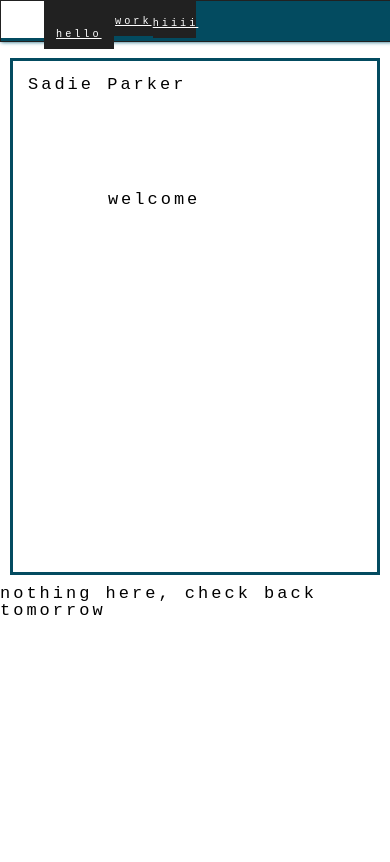
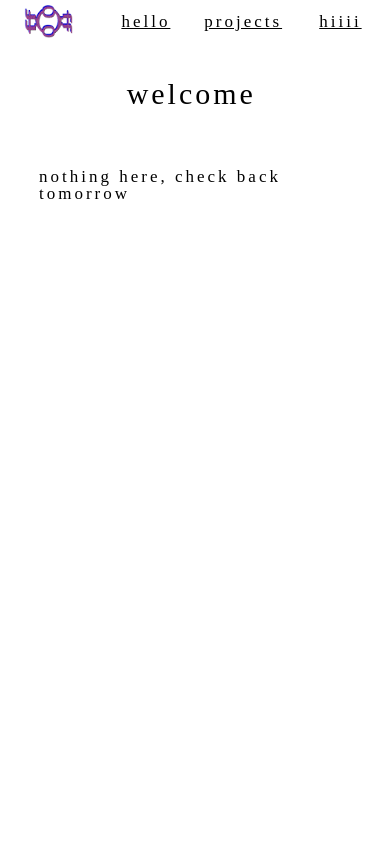
Before and after one commit to spacerest/sadies_site, a Django app: template templates/cv.html in a window 390 px wide. After the commit the page ends 199 px from the top, so only its background shows below. Run offline with Django 3.2, Linux system fonts and the light colour scheme; the template is opened without the code that fills it, so the values that code supplies are empty.

Commit message:
added weird logo

```diff
--- a/templates/base.html
+++ b/templates/base.html
@@ -14,11 +14,6 @@
   <title>{% block title %}Sadie Parker{% endblock %}</title>
 <!-!---script src="http://ajax.googleapis.com/ajax/libs/jquery/2.0.2/jquery.min.js"></script-->
 <script src="{% static "/website/scripts/animation.js" %}"></script>
-<svg height="0">
-  <filter id="f1">
-    <feGaussianBlur stdDeviation="1"/>
-  </filter>
-</svg>
 
 {% block skripts %}
 {% endblock %}
@@ -29,10 +24,10 @@
 {% block loadedgif %}{% endblock %}
 <nav class="{% block nav-selection %}home{% endblock %}">
 <div id="top-nav" class="grid">
-    <a href="/" class="pretty"></a>
+    <a href="/" class="pretty"><img src="{% static "/website/assets/images/bug_logo.png" %}" /></a>
     <a href="/hello/" class="hello">hello
     </a>
-    <a href="/work/" class="work">work
+    <a href="/projects/" class="work">projects
     </a>
     <a href="/other/" class="other">hiiii
     </a>
@@ -40,13 +35,11 @@
 </div>
 </nav>
 <div class="wrap">
-<div class="placeholder">hello?</div>
   <div class="page">
 <header>
 <div class="header-wrap grid">
-  <h1>Sadie Parker</h1>
     {% if nav %}
-      <h2>{% block pagetitle %}{{ nav }} > {{ nav }}{% endblock %}</h2>
+      <h2>{% block pagetitle %}{{ nav }}{% endblock %}</h2>
 	{% else %}
 <h2>welcome</h2>
 {% endif %}
--- a/website/static/website/assets/css/main.css
+++ b/website/static/website/assets/css/main.css
@@ -53,6 +53,10 @@ body {
   height: 100%;
   display: inline-block; }
 
+a {
+  color: black;
+  text-decoration: none; }
+
 .grid {
   justify-items: stretch;
   display: grid;
@@ -61,56 +65,49 @@ body {
 
 html {
   box-sizing: border-box;
-  font-family: "Courier New", sans-serif;
   font-weight: 500;
   font-size: 17px;
   letter-spacing: 3px;
-  height: 100%;
-  background-color: white; }
+  height: 100%; }
 
 #top-nav {
   height: 100%;
   grid-column-start: 1;
-  grid-column-end: 51;
+  grid-column-end: 101;
   grid-row-start: 1;
-  grid-row-end: 51;
-  box-shadow: 1px 0px 4px #045e79; }
+  grid-row-end: 101; }
 
 .wrap {
-  height: 100%; }
+  height: 100%;
+  width: 100vw; }
   .wrap .page {
-    width: 60vw;
+    margin-left: 240px;
+    margin-right: 10vw;
     float: left;
     display: inline-block;
     height: 100%; }
     @media screen and (max-width: 600px) {
       .wrap .page {
-        width: 100vw; } }
+        margin-left: 10vw; } }
     .wrap .page header {
       width: 100%; }
       .wrap .page header .header-wrap {
-        height: 57vh;
-        border: 3px solid #034b60;
+        height: 10vh;
         margin: 10px;
         padding: 15px; }
-        .wrap .page header .header-wrap h1 {
-          grid-column-start: 1;
-          grid-column-end: 51;
-          grid-row-start: 1;
-          grid-row-end: 51; }
         .wrap .page header .header-wrap h2 {
           grid-column-start: 25;
           grid-column-end: 51;
           grid-row-start: 25;
-          grid-row-end: 51; }
+          grid-row-end: 51;
+          font-size: 30px; }
         @media screen and (max-width: 600px) {
           .wrap .page header .header-wrap {
-            margin-top: 40px; } }
+            margin-top: 44px; } }
     .wrap .page .content {
       width: 100%; }
   .wrap .placeholder {
     float: left;
-    background-color: transparent;
     width: 20vw;
     min-width: 200px;
     height: 100%;
@@ -127,87 +124,96 @@ nav {
   z-index: 2; }
   @media screen and (max-width: 600px) {
     nav {
-      height: 40px;
+      height: 44px;
       top: 0px;
       width: 100%;
       z-index: 2;
       display: block;
-      font-size: 10.2px; } }
-  nav a {
-    color: white; }
+      font-size: 17px; } }
+
+#top-nav:hover {
+  transition: .3s ease-in; }
 
 #top-nav {
-  border: 1px solid #212121; }
-  #top-nav:hover {
-    background-color: #034b60;
-    transition: .3s ease-in; }
-
+  line-height: 25vh; }
   #top-nav a {
     width: 100%;
     height: 100%;
     text-align: center;
-  position: relative;
-  padding-top: 41%; }
+    position: relative; }
   #top-nav .pretty {
     grid-column-start: 1;
     grid-column-end: 101;
     grid-row-start: 1;
     grid-row-end: 26;
-  background-color: white; }
+    border: 1px solid rbga(255, 255, 255, 1); }
     #top-nav .pretty:hover {
       transition: .1s ease-in;
-    background-color: #045e79; }
+      color: red; }
+    #top-nav .pretty img {
+      height: 18vh;
+      max-width: 200px;
+      padding-top: 30px; }
   #top-nav .hello {
     grid-column-start: 1;
     grid-column-end: 101;
     grid-row-start: 26;
-  grid-row-end: 51; }
+    grid-row-end: 51;
+    border: 1px solid rbga(255, 255, 255, 1); }
     #top-nav .hello:hover {
       transition: .1s ease-in;
-    background-color: #045e79; }
+      color: white;
+      background-color: rgba(0, 0, 0, 0.4); }
   #top-nav .work {
     grid-column-start: 1;
     grid-column-end: 101;
     grid-row-start: 51;
-  grid-row-end: 76; }
+    grid-row-end: 76;
+    border: 1px solid rbga(255, 255, 255, 1); }
     #top-nav .work:hover {
       transition: .1s ease-in;
-    background-color: #045e79; }
+      color: white;
+      background-color: rgba(0, 0, 0, 0.4); }
   #top-nav .other {
     grid-column-start: 1;
     grid-column-end: 101;
     grid-row-start: 76;
-  grid-row-end: 101; }
+    grid-row-end: 101;
+    border: 1px solid rbga(255, 255, 255, 1); }
     #top-nav .other:hover {
       transition: .1s ease-in;
-    background-color: #045e79; }
+      color: white;
+      background-color: rgba(0, 0, 0, 0.4); }
   @media screen and (max-width: 600px) {
     #top-nav {
-    width: 100%; }
+      width: 100%;
+      line-height: 44px; }
       #top-nav .pretty {
-      grid-column-start: 0;
-      grid-column-end: 12;
-      grid-row-start: 0;
-      grid-row-end: 50; }
+        grid-column-start: 1;
+        grid-column-end: 26;
+        grid-row-start: 1;
+        grid-row-end: 101; }
+        #top-nav .pretty img {
+          height: 33px;
+          padding-top: 5px; }
       #top-nav .hello {
-      grid-column-start: 12;
-      grid-column-end: 30;
-      grid-row-start: 1;
-      grid-row-end: 50; }
-    #top-nav .work {
-      grid-column-start: 30;
-      grid-column-end: 40;
-      grid-row-start: 1;
-      grid-row-end: 50; }
-    #top-nav .other {
-      grid-column-start: 40;
+        grid-column-start: 26;
         grid-column-end: 51;
         grid-row-start: 1;
-      grid-row-end: 50; } }
+        grid-row-end: 101; }
+      #top-nav .work {
+        grid-column-start: 51;
+        grid-column-end: 76;
+        grid-row-start: 1;
+        grid-row-end: 101; }
+      #top-nav .other {
+        grid-column-start: 76;
+        grid-column-end: 101;
+        grid-row-start: 1;
+        grid-row-end: 101; } }
 
 #top-nav a {
   display: block;
-  background-color: #212121;
   text-decoration: underline; }
 
 #loading-gif, #loaded-gif {
@@ -221,8 +227,7 @@ nav {
     display: inline-block;
     margin: 0 auto;
     height: 50px;
-    padding: 50px;
-    border: 9px solid white; }
+    padding: 50px; }
 
 #index#loading-gif, #index#loaded-gif {
   display: block; }
@@ -233,7 +238,6 @@ nav {
   grid-column-end: 35;
   grid-row-start: 45;
   grid-row-end: 50;
-  color: white;
   text-align: center; }
 
 /*# sourceMappingURL=main.css.map */
--- a/website/static/website/assets/css/main.scss
+++ b/website/static/website/assets/css/main.scss
@@ -3,17 +3,11 @@ $spacing-unit: 5px;
 $nav-width: 200px;
 $on-palm: 600px;
 $on-laptop: 900px;
-$header-height: 20px;
-$dark-trim: rgba(33,33,33,1);
-$light-trim: rgba(182,182,182,1);
-$header-dark: rgba(0,0,0,0.9);
+$header-height: 22px;
 $font-color: rgba(0,0,0,1);
-$fave-color: rgba(255,255,255,1);
-$second-fave-color: rgba(255,255,102,1);
-$evaf-color: rgba(3, 75, 96, 1);
-$glass-color: rgba(250,250,250,0.3);
 $header-font-size: 30px;
 $main-font-size: 17px;
+$background-color: rbga(255,255,255,1);
 @mixin media-query($device) {
   @media screen and (max-width: $device) {
   @content;
@@ -37,6 +31,11 @@ body {
   display: inline-block;
 }
 
+a {
+  color: $font-color;
+  text-decoration: none;
+}
+
 .grid {
   justify-items: stretch;
   display: grid;
@@ -45,41 +44,39 @@ body {
 }
 html {
   box-sizing: border-box;
-  font-family: "Courier New", sans-serif;
+  //font-family: "Courier New", sans-serif;
   font-weight: 500;
   font-size: $main-font-size;
   letter-spacing: 3px;
   height: 100%;
-  background-color: lighten($fave-color, 5%);
 }
 
 #top-nav {
   height: 100%;
-  @include position-grid(1,51,1,51);
-  box-shadow: 1px 0px 4px lighten($evaf-color, 5%);
+  @include position-grid(1,101,1,101);
+  //box-shadow: 1px 0px 4px lighten($evaf-color, 5%);
 }
 .wrap {
   height: 100%;
+  width: 100vw;
   .page {
-    width: 60vw;
+    margin-left: $nav-width + 40px;
+    margin-right: 10vw;
     float: left;
     display: inline-block;
     height: 100%;
     @include media-query($on-palm) {
-      width: 100vw;
+      margin-left: 10vw;
     }
     header {
       width: 100%;
       .header-wrap {
-	height: 57vh;
-	border: 3px solid $evaf-color;
+	height: 10vh;
 	margin: $spacing-unit*2;
 	padding: $spacing-unit * 3;
-	h1 {
-	  @include position-grid(1, 51, 1, 51);
-	}
 	h2 {
 	  @include position-grid(25, 51, 25, 51);
+          font-size: 30px;
 	}
 	@include media-query($on-palm){
 	  margin-top: $header-height * 2;
@@ -92,7 +89,6 @@ html {
   }
   .placeholder {
     float: left;
-    background-color: rgba(0,0,0,0);
     width: 20vw;
     min-width: $nav-width;
     height: 100%;
@@ -114,17 +110,14 @@ nav {
     width: 100%;
     z-index: 2;
     display: block;
-    font-size: $main-font-size*0.6;
+    font-size: $main-font-size;
   }
   a {
-    color: $fave-color;
   }
 
 }
 #top-nav {
-    border: 1px solid $dark-trim;
     &:hover {
-    background-color: $evaf-color;
     transition: .3s ease-in;
   }
 }
@@ -135,60 +128,78 @@ nav {
     height: 100%;
     text-align: center;
     position: relative;
-    padding-top: 41%;
   }
+   line-height: 25vh;
   .pretty {
     @include position-grid(1,101,1,26);
-    background-color: white;
+    border: 1px solid $background-color;
     &:hover {
         transition: .1s ease-in;
-        background-color: lighten($evaf-color, 5%);
+	color: red;
+    }
+    img {
+      height: 18vh;
+      max-width: $nav-width;
+      padding-top: 30px;
     }
   }
   .hello {
     @include position-grid(1,101,26,51);
+    border: 1px solid $background-color;
     &:hover {
         transition: .1s ease-in;
-        background-color: lighten($evaf-color, 5%);
+	color: white;
+        background-color: rgba(0,0,0,0.4);
+
     }
-
   }
   .work {
     @include position-grid(1,101,51,76);
+    border: 1px solid $background-color;
     &:hover {
         transition: .1s ease-in;
-        background-color: lighten($evaf-color, 5%);
+	color: white;
+        background-color: rgba(0,0,0,0.4);
+
     }
     }
   .other {
     @include position-grid(1,101,76,101);
+    border: 1px solid $background-color;
     &:hover {
         transition: .1s ease-in;
-        background-color: lighten($evaf-color, 5%);
+	color: white;
+        background-color: rgba(0,0,0,0.4);
     }
 
   }
   @include media-query ($on-palm){
     width: 100%;
+    line-height: 2*$header-height;
     .pretty {
-    @include position-grid(0,12,0,50);
+    @include position-grid(1,26,1,101);
+    img {
+      height: $header-height*1.5;
+      padding-top: 5px;
+
+    }
+
     }
     .hello {
-    @include position-grid(12,30,1,50);
+    @include position-grid(26,51,1,101);
   }
   .work {
-    @include position-grid(30,40,1,50);
+    @include position-grid(51,76,1,101);
     }
 
   .other {
-    @include position-grid(40,51,1,50);
+    @include position-grid(76,101,1,101);
   }
   }
 }
 
 #top-nav a {
       display: block;
-      background-color: $dark-trim;
   text-decoration: underline;
 }
 #loading-gif,#loaded-gif {
@@ -203,7 +214,6 @@ nav {
     margin: 0 auto;
     height: 50px;
     padding: 50px;
-    border: 9px solid white;
   }
 }
 
@@ -215,7 +225,6 @@ nav {
 h1 {
     font-weight: 100;
     @include position-grid(16,35,45,50);
-    color: lighten($font-color, 100%);
     text-align: center;
   }
 }
```
Also changed, not shown: website/static/website/assets/images/bug_logo.png (added), 14 other files. Lines whose indentation alone changed are shown as unchanged.
